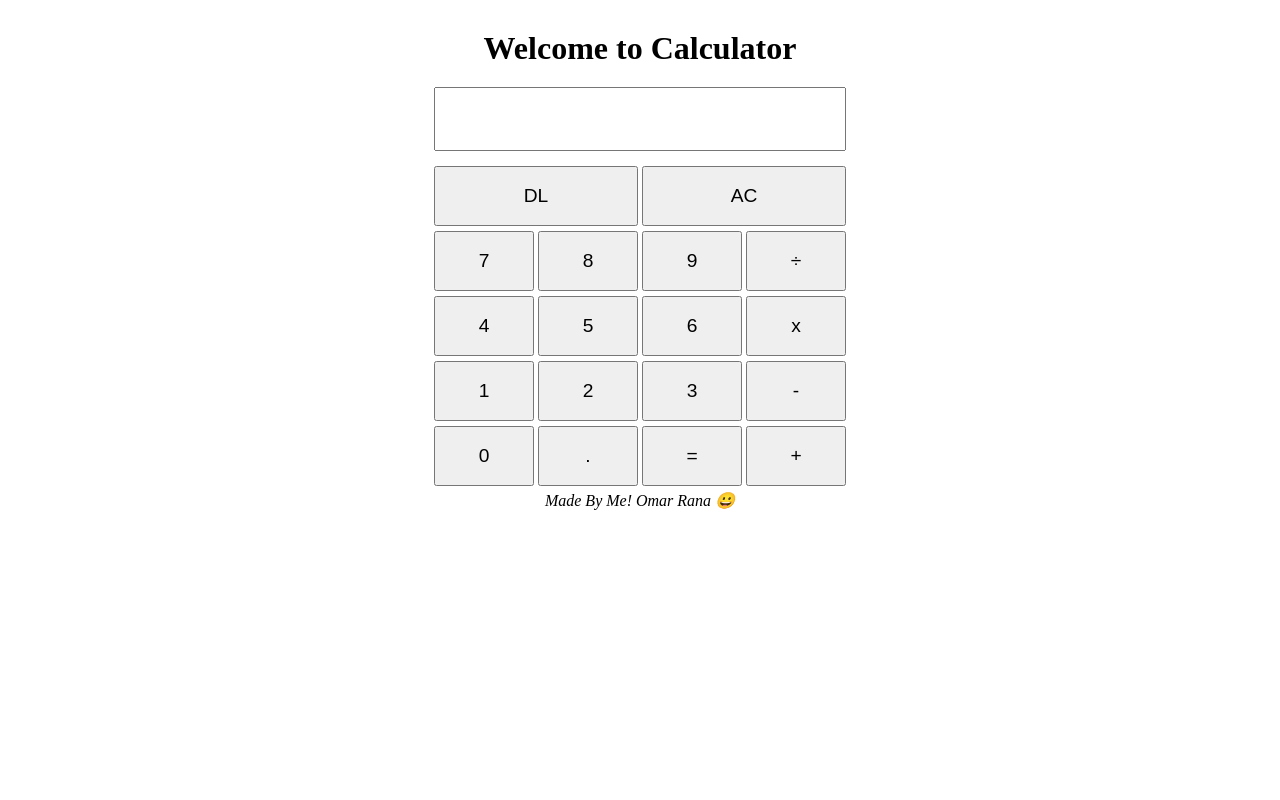
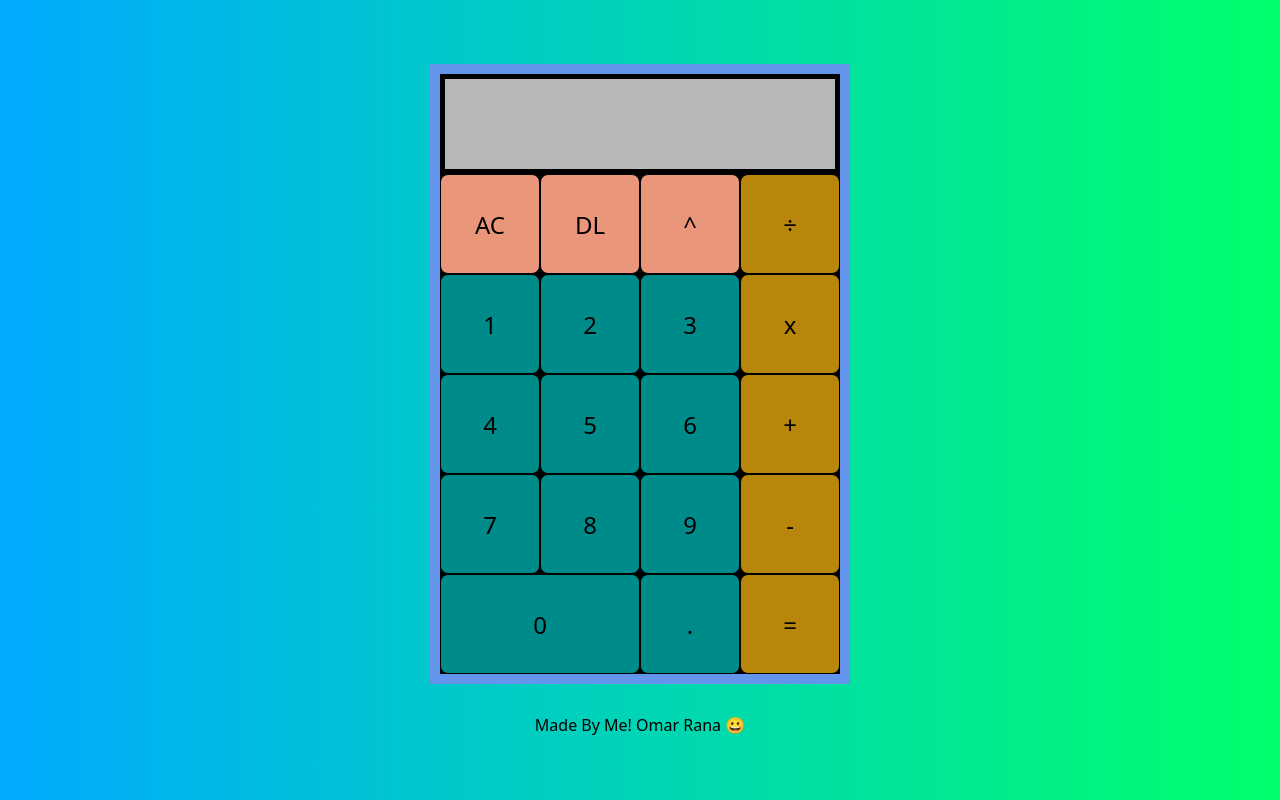
Before and after one commit to OmarRana-dev/Calculator, a plain HTML site: page index.html in a window 1280 px wide. Both pictures are taken after a click on the button "AC". Drawn offline with Linux system fonts and the light colour scheme.

Commit message:
get off eval function and make again from scratch replace eval function with hand maded function

```diff
--- a/index.html
+++ b/index.html
@@ -1,48 +1,38 @@
 <!DOCTYPE html>
 <html lang="en">
   <head>
-    <meta charset="UTF-8">
-    <meta name="viewport" content="width=device-width, initial-scale=1.0">
+    <meta charset="UTF-8" />
+    <meta name="viewport" content="width=device-width, initial-scale=1.0" />
     <title>Calculator</title>
-    <link rel="stylesheet" href="style.css">
+    <link rel="stylesheet" href="style.css" />
     <script src="script.js" defer></script>
   </head>
   <body>
-    <h1 class="text-center content">Welcome to Calculator</h1>
-    <div class="container content">
-        <div class="row">
-            <input type="text">
+
+    <div id="container">
+      <div class="grid-items">
+        <div id="display"></div>
+        <button value="AC" class="uper-button">AC</button>
+        <button value="DL" class="uper-button">DL</button>
+        <button value="**" class="uper-button">^</button>
+        <button value="/" class="opretors">÷</button>
+        <button value="1" class="numbers">1</button>
+        <button value="2" class="numbers">2</button>
+        <button value="3" class="numbers">3</button>
+        <button value="*" class="opretors">x</button>
+        <button value="4" class="numbers">4</button>
+        <button value="5" class="numbers">5</button>
+        <button value="6" class="numbers">6</button>
+        <button value="+" class="opretors">+</button>
+        <button value="7" class="numbers">7</button>
+        <button value="8" class="numbers">8</button>
+        <button value="9" class="numbers">9</button>
+        <button value="-" class="opretors">-</button>
+        <button value="0" class="span-two numbers">0</button>
+        <button value="." class="numbers">.</button>
+        <button value="EQ" class="opretors">=</button>
       </div>
-        <div class="row row-1">
-            <button id="DL">DL</button>
-            <button id="AC">AC</button>
+      <p>Made By Me! Omar Rana &#128512;</p>
     </div>
-        <div class="row row-2">
-            <button id="7">7</button>
-            <button id="8">8</button>
-            <button id="9">9</button>
-            <button id="/">÷</button>
-        </div>
-        <div class="row row-3">
-            <button id="4">4</button>
-            <button id="5">5</button>
-            <button id="6">6</button>
-            <button id="*">x</button>
-        </div>
-        <div class="row row-4">
-            <button id="1">1</button>
-            <button id="2">2</button>
-            <button id="3">3</button>
-            <button id="-">-</button>
-        </div>
-        <div class="row row-5">
-            <button id="0">0</button>
-            <button id=".">.</button>
-            <button id="=">=</button>
-            <button id="+">+</button>
-        </div>
-        <i>Made By Me! Omar Rana &#128512;</i>
-    </div>
-
   </body>
   </html>
--- a/script.js
+++ b/script.js
@@ -1,24 +1,109 @@
-let string = "";
+let value1 = "";
+let value2 = "";
+let operator = "";
+let ans = "";
+const rademateOpr = "+-**/^";
+
+// This function use for operations to make this easear.
+function operate(operator, value1, value2) {
+  switch (operator) {
+    case "+":
+      return parseFloat(value1) + parseFloat(value2);
+    case "-":
+      return parseFloat(value1) - parseFloat(value2);
+    case "*":
+      return parseFloat(value1) * parseFloat(value2);
+    case "**":
+      return parseFloat(value1) ** parseFloat(value2);
+    case "/":
+      return parseFloat(value1) / parseFloat(value2);
+  }
+}
+
+function updateDisplay(operator, value1, value2) {
+  document.querySelector("#display").textContent = value1 + operator + value2;
+}
+
 let buttons = document.querySelectorAll("button");
 Array.from(buttons).forEach((button) => {
   button.addEventListener("click", (e) => {
-    if (e.target.id === "=") {
-      string = eval(string);
-      document.querySelector("input").value = string;
-    } else if (e.target.id === "DL") {
-      const myArray = string.split("");
-      console.log(myArray);
-      myArray.pop();
-      string = myArray.join("");
-      console.log(string);
-      document.querySelector("input").value = string;
-    } else if (e.target.id === "AC") {
-      string = "";
-      document.querySelector("input").value = string;
-    } else {
-      console.log(e.target);
-      string += e.target.id;
-      document.querySelector("input").value = string;
+    curentValue = e.target.value;
+    // console.log(e)
+    // IN THIS FIRST SECTION WE PUT OPRETION SINE AND DO "ALLCLEAR" AND "EQUAL" TO VALUES
+    if (
+      rademateOpr.includes(curentValue) ||
+      curentValue === "EQ" ||
+      curentValue === "AC"
+    ) {
+      // sub section use for put opration sine in values
+      if (
+        rademateOpr.includes(curentValue) &&
+        !value2 &&
+        typeof value1 === "string" &&
+        value1.length !== 0
+      ) {
+        operator = curentValue;
+        updateDisplay(operator, value1, value2);
+      }
+      // sub section use for "ALLCLEAR" key
+      else if (curentValue === "AC") {
+        value1 = "";
+        value2 = "";
+        operator = "";
+        updateDisplay(operator, value1, value2);
+      }
+      // sub section use for "Equal" values and give back resutl
+      else if (curentValue === "EQ") {
+        value1 = operate(operator, value1, value2).toString();
+        value2 = "";
+        operator = "";
+        updateDisplay(operator, value1, value2);
+      }
+      // sub section use if user put 4th value in form of oprator so this function first do previous opration and then give back result with currentOpretor and ask to user put 3rd value.
+      else if (
+        typeof operator === "string" &&
+        operator.length !== 0 &&
+        typeof value1 === "string" &&
+        value1.length !== 0 &&
+        typeof value2 === "string" &&
+        value2.length !== 0
+      ) {
+        value1 = operate(operator, value1, value2).toString();
+        value2 = "";
+        operator = "";
+        operator = curentValue;
+        updateDisplay(operator, value1, value2);
+      }
+    } /*IN THIS SECTION WE MAKE USE ABLE DELETE BUTTON*/ else if (
+      curentValue === "DL"
+    ) {
+      if (typeof value2 === "string" && value2.length !== 0) {
+        const myArray = value2.split("");
+        myArray.pop();
+        value2 = myArray.join("");
+        updateDisplay(operator, value1, value2);
+      } else if (typeof operator === "string" && operator.length !== 0) {
+        const myArray = operator.split("");
+        myArray.pop();
+        operator = myArray.join("");
+        updateDisplay(operator, value1, value2);
+      } else if (typeof value1 === "string" && value1.length !== 0) {
+        const myArray = value1.split("");
+        myArray.pop();
+        value1 = myArray.join("");
+        updateDisplay(operator, value1, value2);
+      }
+    } /*IN THIS SECTION WE PUT NUM VALUES*/ else {
+      // put value 1
+      if (typeof operator === "string" && operator.length === 0) {
+        value1 += curentValue;
+        updateDisplay(operator, value1, value2);
+      }
+      // put value 2
+      else if (typeof operator === "string" && operator.length !== 0) {
+        value2 += curentValue;
+        updateDisplay(operator, value1, value2);
+      }
     }
   });
 });
--- a/style.css
+++ b/style.css
@@ -1,35 +1,76 @@
 * {
+    font-family: system-ui, -apple-system, BlinkMacSystemFont, 'Segoe UI', Roboto, Oxygen, Ubuntu, Cantarell, 'Open Sans', 'Helvetica Neue', sans-serif;
     margin: 0;
     padding: 0;
-    box-sizing: 0;
+    /* box-sizing: 0; */
 }
 
-.content {
-    margin-top: 30px;
-    text-align: center;
+body {
+    padding: 0;
+    margin: 0;
+    background: linear-gradient(to right, #00AAFF, #00FF6C);
 }
 
-.container {
-    margin-top: 20px;
-    margin-bottom: 0px;
+#container {
+    min-height: 100vh;
+    display: flex;
+    justify-content: center;
+    align-items: center;
+    flex-direction: column
 }
 
-.row input{
-    margin-bottom: 10px;
-    width: 408px;
-    height: 60px;
-    font-size: 22px;
-}
-.row {
-    margin: 5px;
-}
-.row-1 button{
-    width: 204px;
+#container > p{
+    margin-top: 30px;
 }
 
+.grid-items {
+    border: 10px solid cornflowerblue;
+    background-color: black;
+    display: grid;
+    justify-content: center;
+    align-content: center;
+    grid-template-rows: repeat(6, 100px);
+    grid-template-columns: repeat(4, 100px);
+}
 
-button {
-    width: 100px;
-    height: 60px;
-    font-size: larger;
+.grid-items > button {
+    border-radius: 8px;
+    font-size: x-large;
+    border: 1px solid black;
+
 }
+
+#display {
+    background-color: rgb(185, 184, 184);
+    grid-column: 4 span;
+    font-size: 75px;
+    border: 5px solid black;
+    padding: 5px;
+    text-align: end;
+    overflow-wrap: break-word
+}
+
+.span-two {
+    grid-column: 2 span;
+}
+
+.numbers {
+    background-color: darkcyan;
+}
+.numbers:active {
+    background-color: rgb(5, 196, 196);
+}
+
+.opretors {
+    background-color: darkgoldenrod;
+}
+.opretors:active {
+    background-color: rgb(238, 183, 44);
+}
+
+.uper-button {
+    background-color: darksalmon;
+}
+.uper-button:active {
+    background-color: rgb(255, 184, 160);
+}
```
Lines whose indentation alone changed are shown as unchanged.
